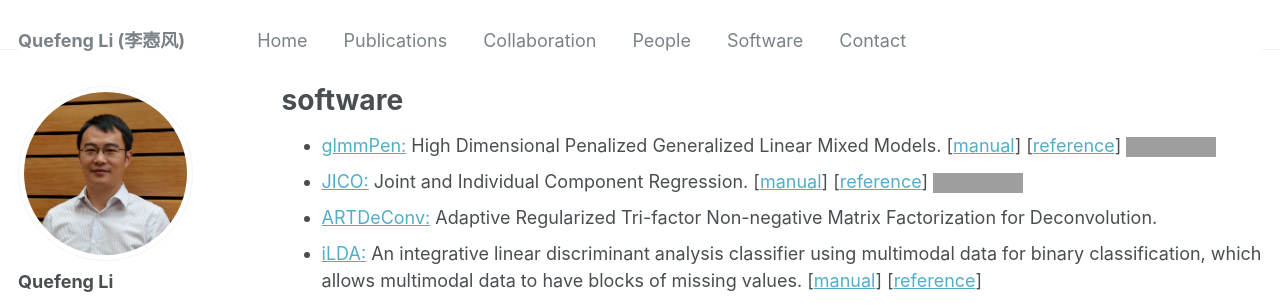
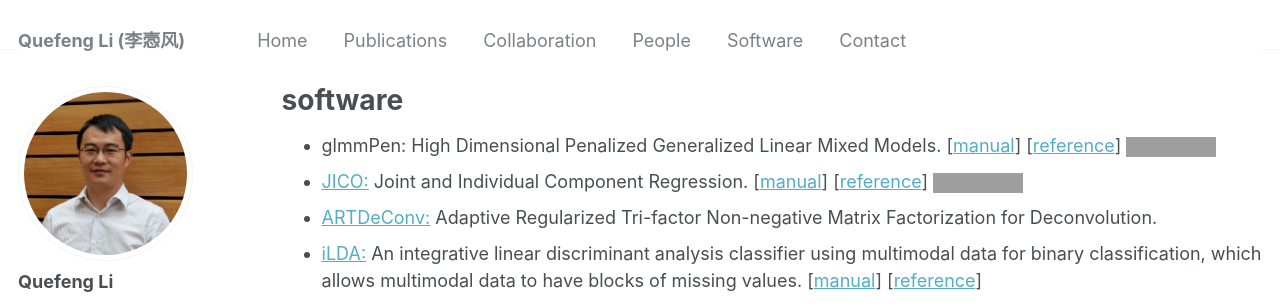
Before and after one commit to quefengli/quefengli.github.io, a Jekyll site: the page built from _pages/software.md, in a window 1280 px wide, cut to the strip 0-305 px from the top of the page. Built offline with Jekyll 4.4.1, drawn with Linux system fonts in a browser that asks for light colours; some web fonts are replaced; part of the change alters nothing that is shown; grey boxes are pictures that could not be loaded.

```diff
--- a/_pages/software.md
+++ b/_pages/software.md
@@ -5,8 +5,8 @@ permalink: /software/
 author_profile: true
 ---
 
-- [glmmPen:](https://cran.r-project.org/web/packages/glmmPen/index.html) High Dimensional Penalized Generalized Linear
-Mixed Models. [[manual](https://cran.r-project.org/web/packages/glmmPen/glmmPen.pdf)]
+- glmmPen: High Dimensional Penalized Generalized Linear Mixed
+Models. [[manual](https://cran.r-project.org/web/packages/glmmPen/glmmPen.pdf)]
 [[reference](../files/publication/RJournal2023.pdf)]
 [![](https://cranlogs.r-pkg.org/badges/grand-total/glmmPen)](https://cran.r-project.org/package=glmmPen)
 - [JICO:](https://cran.r-project.org/web/packages/JICO/index.html) Joint and Individual Component
```
